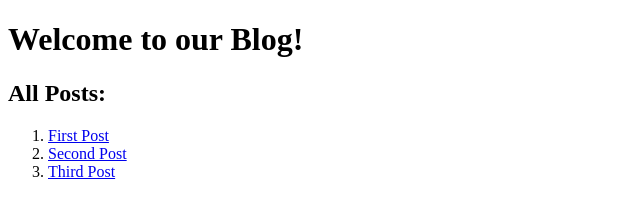
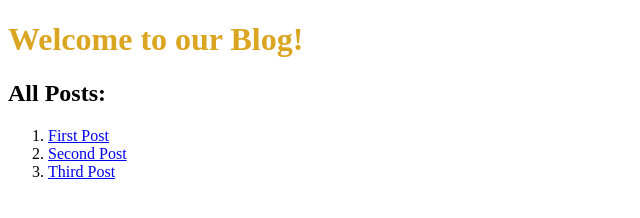
Before and after one commit to nss-daytime-cohort-63/gitflow-example-project, a plain HTML site: page index.html in a window 1280 px wide. Shown: the whole page, without its empty margins (0-640 px from the left). Drawn offline with Linux system fonts and the light colour scheme.

Commit message:
changed color to goldenrod

```diff
--- a/index.html
+++ b/index.html
@@ -1,5 +1,6 @@
 <!DOCTYPE html>
 <html>
+
 <head>
   <meta charset="utf-8" />
   <meta http-equiv="X-UA-Compatible" content="IE=edge" />
@@ -8,8 +9,9 @@
   <meta name="viewport" content="width=device-width, initial-scale=1" />
   <link rel="stylesheet" href="" />
 </head>
+
 <body>
-    <h1>Welcome to our Blog!</h1>
+  <h1 style="color: goldenrod;">Welcome to our Blog!</h1>
   <h2>All Posts:</h2>
   <ol>
     <li><a href="#">First Post</a></li>
@@ -18,4 +20,5 @@
   </ol>
   </ul>
 </body>
+
 </html>
```
Lines whose indentation alone changed are shown as unchanged.
